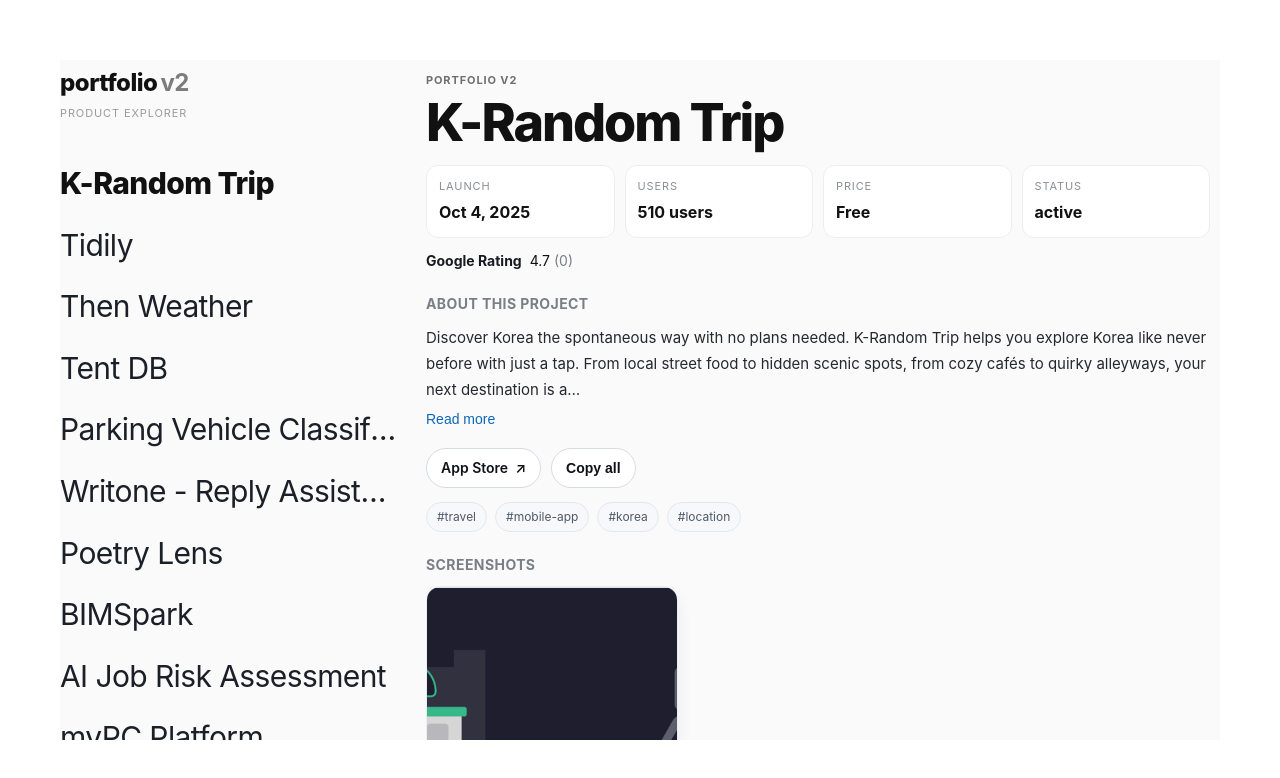
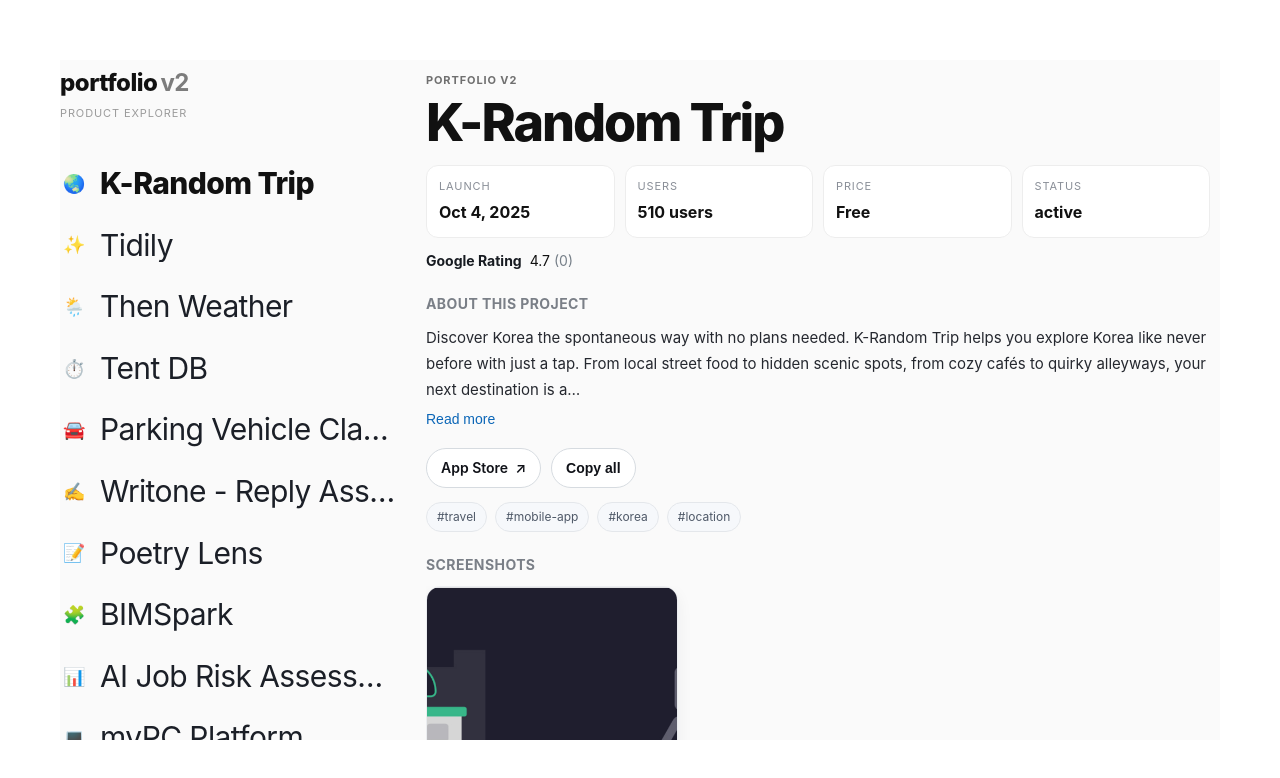
Before and after one commit to ideook/portfolio, a React (Vite) app: page /v2 in a window 1280 px wide. Shown: the top 778 px of the page. Built offline with nearby package versions, Linux system fonts and the light colour scheme; a web font is replaced by a local one.

Commit message:
feat(portfolio): add sidebar icon field and use it in v2 list

```diff
--- a/src/data/projects.json
+++ b/src/data/projects.json
@@ -51,7 +51,8 @@
         "productivity",
         "mobile-app",
         "ai"
-			]
+      ],
+      "icon": "🧠"
     },
     {
       "id": "k-random-trip-2025",
@@ -86,7 +87,8 @@
         "mobile-app",
         "korea",
         "location"
-			]
+      ],
+      "icon": "🌏"
     },
     {
       "id": "tidily-2025",
@@ -120,7 +122,8 @@
         "mobile-app",
         "ai",
         "organization"
-			]
+      ],
+      "icon": "✨"
     },
     {
       "id": "mydb-2025",
@@ -155,7 +158,8 @@
         "ai",
         "inventory",
         "scanner"
-			]
+      ],
+      "icon": "🗄️"
     },
     {
       "id": "then-weather-2025",
@@ -190,7 +194,8 @@
         "web-app",
         "weather",
         "recommendations"
-			]
+      ],
+      "icon": "🌦️"
     },
     {
       "id": "tentdb-2026",
@@ -224,7 +229,8 @@
         "database",
         "productivity"
       ],
-			"description": "A minimalist Pomodoro timer that adapts to your work rhythm. FocusFlow tracks your focus sessions, identifies your peak productivity hours, and gently nudges you back when distracted. Features customizable work/break intervals, session history with weekly analytics, ambient soundscapes, and a widget for the home screen. No accounts, no cloud — everything stays on your device."
+      "description": "A minimalist Pomodoro timer that adapts to your work rhythm. FocusFlow tracks your focus sessions, identifies your peak productivity hours, and gently nudges you back when distracted. Features customizable work/break intervals, session history with weekly analytics, ambient soundscapes, and a widget for the home screen. No accounts, no cloud — everything stays on your device.",
+      "icon": "⏱️"
     },
     {
       "id": "jigeumgogo-2026",
@@ -257,7 +263,8 @@
         "travel",
         "location"
       ],
-			"description": "A minimalist Pomodoro timer that adapts to your work rhythm. FocusFlow tracks your focus sessions, identifies your peak productivity hours, and gently nudges you back when distracted. Features customizable work/break intervals, session history with weekly analytics, ambient soundscapes, and a widget for the home screen. No accounts, no cloud — everything stays on your device."
+      "description": "A minimalist Pomodoro timer that adapts to your work rhythm. FocusFlow tracks your focus sessions, identifies your peak productivity hours, and gently nudges you back when distracted. Features customizable work/break intervals, session history with weekly analytics, ambient soundscapes, and a widget for the home screen. No accounts, no cloud — everything stays on your device.",
+      "icon": "📍"
     },
     {
       "id": "parking-classifier-2026",
@@ -291,7 +298,8 @@
         "vision",
         "parking"
       ],
-			"description": "A minimalist Pomodoro timer that adapts to your work rhythm. FocusFlow tracks your focus sessions, identifies your peak productivity hours, and gently nudges you back when distracted. Features customizable work/break intervals, session history with weekly analytics, ambient soundscapes, and a widget for the home screen. No accounts, no cloud — everything stays on your device."
+      "description": "A minimalist Pomodoro timer that adapts to your work rhythm. FocusFlow tracks your focus sessions, identifies your peak productivity hours, and gently nudges you back when distracted. Features customizable work/break intervals, session history with weekly analytics, ambient soundscapes, and a widget for the home screen. No accounts, no cloud — everything stays on your device.",
+      "icon": "🚘"
     },
     {
       "id": "writone-2026",
@@ -326,7 +334,8 @@
         "translation",
         "writing"
       ],
-			"description": "A minimalist Pomodoro timer that adapts to your work rhythm. FocusFlow tracks your focus sessions, identifies your peak productivity hours, and gently nudges you back when distracted. Features customizable work/break intervals, session history with weekly analytics, ambient soundscapes, and a widget for the home screen. No accounts, no cloud — everything stays on your device."
+      "description": "A minimalist Pomodoro timer that adapts to your work rhythm. FocusFlow tracks your focus sessions, identifies your peak productivity hours, and gently nudges you back when distracted. Features customizable work/break intervals, session history with weekly analytics, ambient soundscapes, and a widget for the home screen. No accounts, no cloud — everything stays on your device.",
+      "icon": "✍️"
     },
     {
       "id": "siseon-2026",
@@ -359,7 +368,8 @@
         "camera",
         "poetry"
       ],
-			"description": "A minimalist Pomodoro timer that adapts to your work rhythm. FocusFlow tracks your focus sessions, identifies your peak productivity hours, and gently nudges you back when distracted. Features customizable work/break intervals, session history with weekly analytics, ambient soundscapes, and a widget for the home screen. No accounts, no cloud — everything stays on your device."
+      "description": "A minimalist Pomodoro timer that adapts to your work rhythm. FocusFlow tracks your focus sessions, identifies your peak productivity hours, and gently nudges you back when distracted. Features customizable work/break intervals, session history with weekly analytics, ambient soundscapes, and a widget for the home screen. No accounts, no cloud — everything stays on your device.",
+      "icon": "📝"
     },
     {
       "id": "bimspark-2026",
@@ -395,7 +405,8 @@
         "saas",
         "bim"
       ],
-			"description": "A minimalist Pomodoro timer that adapts to your work rhythm. FocusFlow tracks your focus sessions, identifies your peak productivity hours, and gently nudges you back when distracted. Features customizable work/break intervals, session history with weekly analytics, ambient soundscapes, and a widget for the home screen. No accounts, no cloud — everything stays on your device."
+      "description": "A minimalist Pomodoro timer that adapts to your work rhythm. FocusFlow tracks your focus sessions, identifies your peak productivity hours, and gently nudges you back when distracted. Features customizable work/break intervals, session history with weekly analytics, ambient soundscapes, and a widget for the home screen. No accounts, no cloud — everything stays on your device.",
+      "icon": "🧩"
     },
     {
       "id": "jobrisk-ai-2026",
@@ -429,7 +440,8 @@
         "ai",
         "assessment"
       ],
-			"description": "A minimalist Pomodoro timer that adapts to your work rhythm. FocusFlow tracks your focus sessions, identifies your peak productivity hours, and gently nudges you back when distracted. Features customizable work/break intervals, session history with weekly analytics, ambient soundscapes, and a widget for the home screen. No accounts, no cloud — everything stays on your device."
+      "description": "A minimalist Pomodoro timer that adapts to your work rhythm. FocusFlow tracks your focus sessions, identifies your peak productivity hours, and gently nudges you back when distracted. Features customizable work/break intervals, session history with weekly analytics, ambient soundscapes, and a widget for the home screen. No accounts, no cloud — everything stays on your device.",
+      "icon": "📊"
     },
     {
       "id": "mypc-platform-2026",
@@ -463,7 +475,8 @@
         "pc",
         "community"
       ],
-			"description": "A minimalist Pomodoro timer that adapts to your work rhythm. FocusFlow tracks your focus sessions, identifies your peak productivity hours, and gently nudges you back when distracted. Features customizable work/break intervals, session history with weekly analytics, ambient soundscapes, and a widget for the home screen. No accounts, no cloud — everything stays on your device."
+      "description": "A minimalist Pomodoro timer that adapts to your work rhythm. FocusFlow tracks your focus sessions, identifies your peak productivity hours, and gently nudges you back when distracted. Features customizable work/break intervals, session history with weekly analytics, ambient soundscapes, and a widget for the home screen. No accounts, no cloud — everything stays on your device.",
+      "icon": "💻"
     }
   ]
 }
--- a/src/pages/PortfolioV2Page.jsx
+++ b/src/pages/PortfolioV2Page.jsx
@@ -38,6 +38,7 @@
       slug: project.slug || project.id || `${index}`,
       summary: project.summary || getProjectSummary(project),
       category: project.category || '',
+      icon: project.icon || project.name?.trim()?.slice(0, 1) || '•',
       rating: project.rating || '4.7',
       reviewCount: project.reviewCount || project.reviews || 0,
       screenshots: Array.isArray(project.screenshots)
@@ -136,6 +137,7 @@
                   .join(' ')}
                 aria-current={isActive ? 'page' : undefined}
               >
+                <span className={styles.sidebarItemIcon} aria-hidden="true">{project.icon}</span>
                 <span className={styles.sidebarItemName}>{project.name}</span>
               </button>
             )
--- a/src/styles/pages/PortfolioV2Page.module.css
+++ b/src/styles/pages/PortfolioV2Page.module.css
@@ -50,7 +50,9 @@
 
 .sidebarItem {
   width: 100%;
-  display: block;
+  display: flex;
+  align-items: center;
+  gap: 12px;
   border: none;
   background: transparent;
   text-align: left;
@@ -73,6 +75,25 @@
     font-weight 140ms ease;
 }
 
+.sidebarItemIcon {
+  width: 28px;
+  height: 28px;
+  display: inline-flex;
+  align-items: center;
+  justify-content: center;
+  font-size: 18px;
+  line-height: 1;
+  flex: 0 0 auto;
+  opacity: 0.94;
+}
+
+.sidebarItemName {
+  overflow: hidden;
+  text-overflow: ellipsis;
+  white-space: nowrap;
+  font-family: inherit;
+}
+
 .sidebarItem:hover {
   color: #000;
   font-weight: 700;
@@ -82,11 +103,6 @@
   color: #111;
   font-weight: 800;
 }
-
-.sidebarItemName {
-  font-family: inherit;
-}
-
 
 .sidebarFooter {
   margin-top: 2px;
```
Lines whose indentation alone changed are shown as unchanged.
